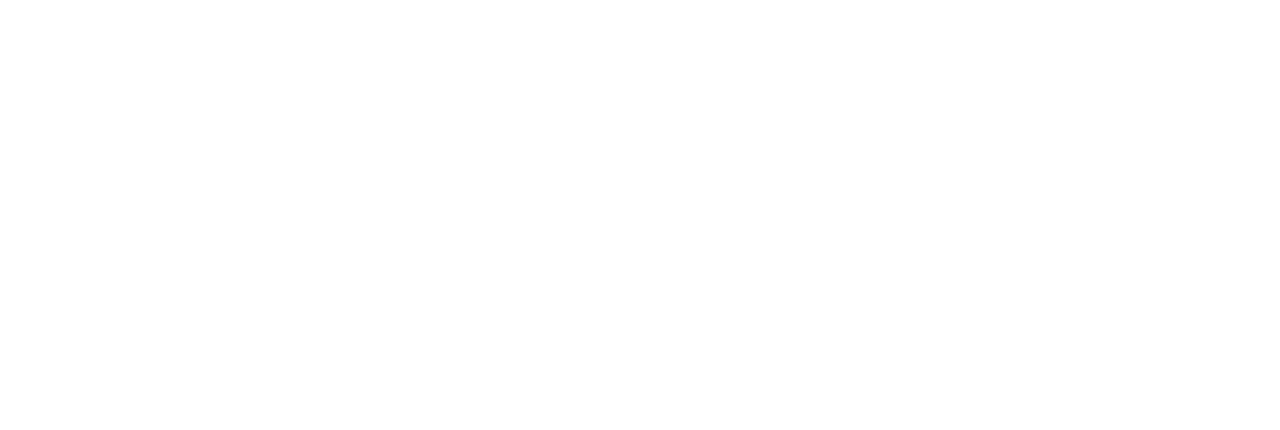
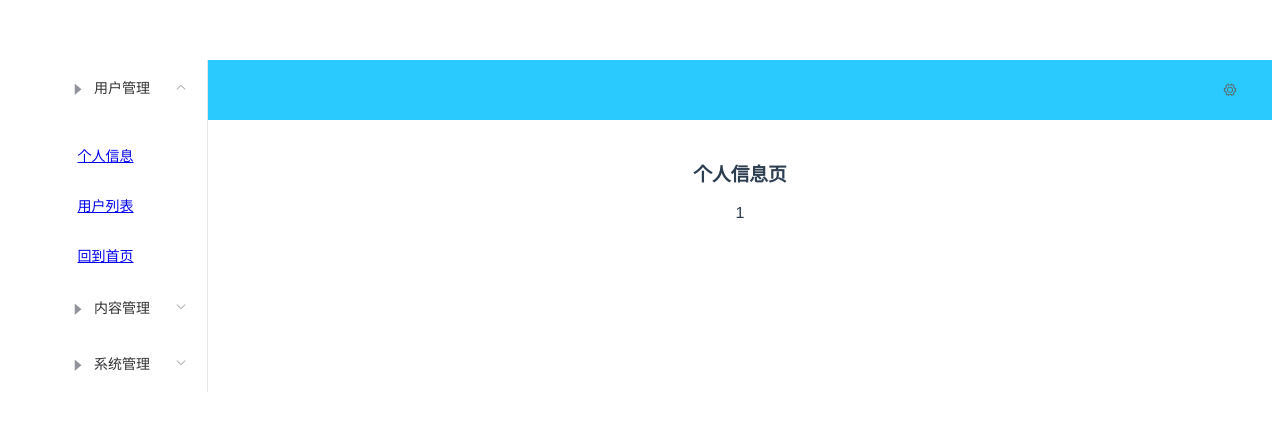
Before and after one commit to LJLlijinglun/my-project, a Vue app: page /#/user/userFile/1 in a window 1280 px wide. Shown: the top 430 px of the page. Built offline with nearby package versions, Linux system fonts and the light colour scheme.

Commit message:
参数传递以及重定向

```diff
--- a/src/router/index.js
+++ b/src/router/index.js
@@ -22,10 +22,10 @@
 
       //嵌套路由
       children:[
-        //个人信息页
-        {path: '/user/userFile', name:'userFile', component: UserFile},
+        //个人信息页 接收参数id 设置props:true为了能够接收传递参数
+        {path: '/user/userFile/:id', name:'userFile', component: UserFile,props:true},
         //用户列表页
-        {path: '/user/userList', name:'userList', component: UserList}
+        {path: '/user/userList', name:'userList', component: UserList},
       ]
     },
     {
@@ -35,7 +35,13 @@
 
       //跳转的组件
       component: Login,
-    }
+    },
+    //重定向
+    {
+      path: '/goHome',
+      redirect:'/index'
+      },
+
 
   ]
 })
--- a/src/views/index.vue
+++ b/src/views/index.vue
@@ -7,11 +7,16 @@
           <el-submenu index="1">
             <template slot="title"><i class="el-icon-caret-right"></i>用户管理</template>
             <el-menu-item-group>
+<!--       传递参数的写法 name要传给的组件名 params:前端传递id参数 需要对象v-bind绑定 vm双向绑定-->
               <el-menu-item index="1-1">
-                <router-link to="/user/userFile">个人信息</router-link>
+                <router-link :to="{name:'userFile',params:{id: 1}}">个人信息</router-link>
               </el-menu-item>
+<!--              不传递参数的写法-->
               <el-menu-item index="1-2">
                 <router-link to="/user/userList">用户列表</router-link>
+              </el-menu-item>
+              <el-menu-item index="1-3">
+                <router-link to="/goHome">回到首页</router-link>
               </el-menu-item>
             </el-menu-item-group>
           </el-submenu>
@@ -39,7 +44,7 @@
         </el-menu>
       </el-aside>
       <el-container>
-        <el-header style="text-align: right;font-size: 12px;background-color: rgb(65 216 223);padding-top: 25px">
+        <el-header style="text-align: right;font-size: 12px;">
           <el-dropdown>
             <i class="el-icon-setting" style="margin-right: 15px"></i>
             <el-dropdown-menu slot="dropdown">
@@ -64,5 +69,13 @@
 </script>
 
 <style scoped>
+.el-header{
+  background-color: #2acaff;
+  color: #333;
+  line-height: 60px;
+}
+.el-aside{
+  color: #333;
+}
 
 </style>
--- a/src/views/user/UserFile.vue
+++ b/src/views/user/UserFile.vue
@@ -1,10 +1,19 @@
 <template>
-  <h1>个人信息页</h1>
+<!--  所有的参数都不能直接写在根节点下-->
+  <div>
+    <h1>个人信息页</h1>
+<!--    1、接受参数方法一：通过router取参数-->
+<!--    {{$route.params.id}}-->
+    {{id}}
+  </div>
+
 </template>
 
 <script>
 export default {
-  name: "UserFile"
+  name: "UserFile",
+  // 2、接收参数方法二
+  props:['id'],
 }
 </script>
 
```
